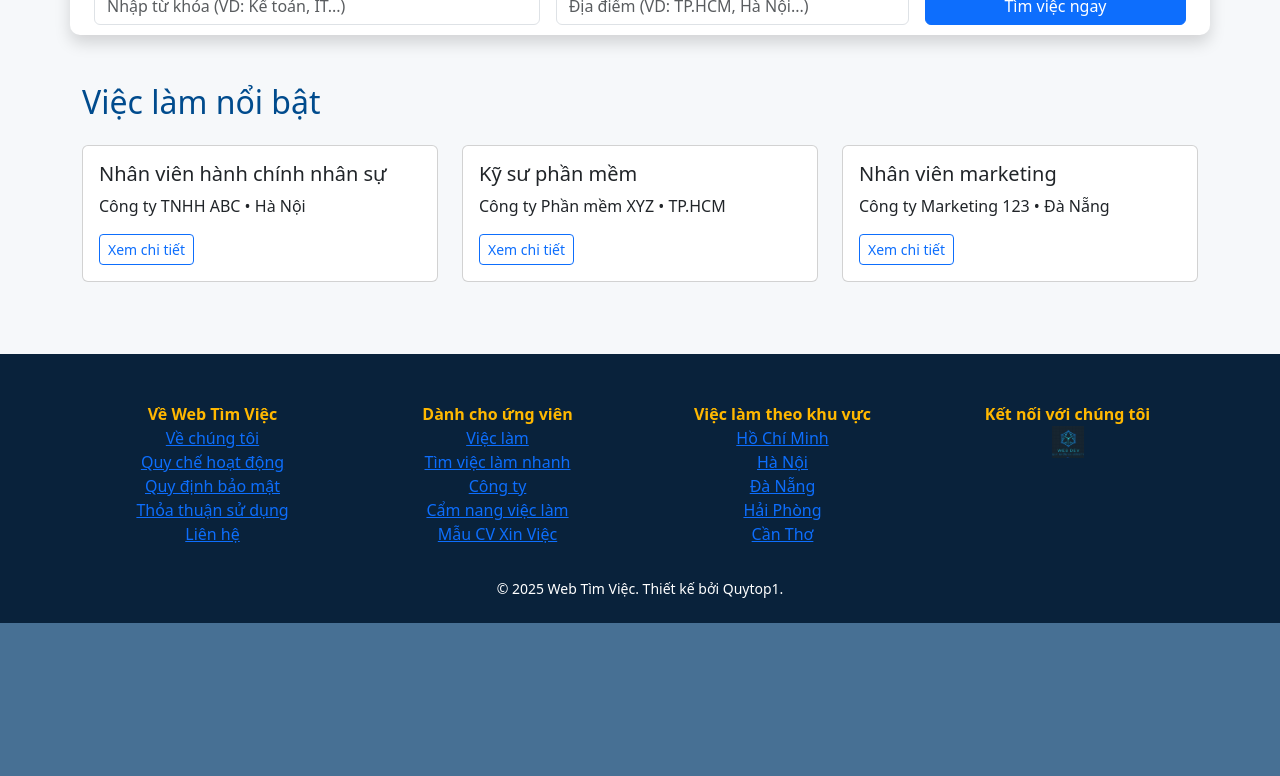
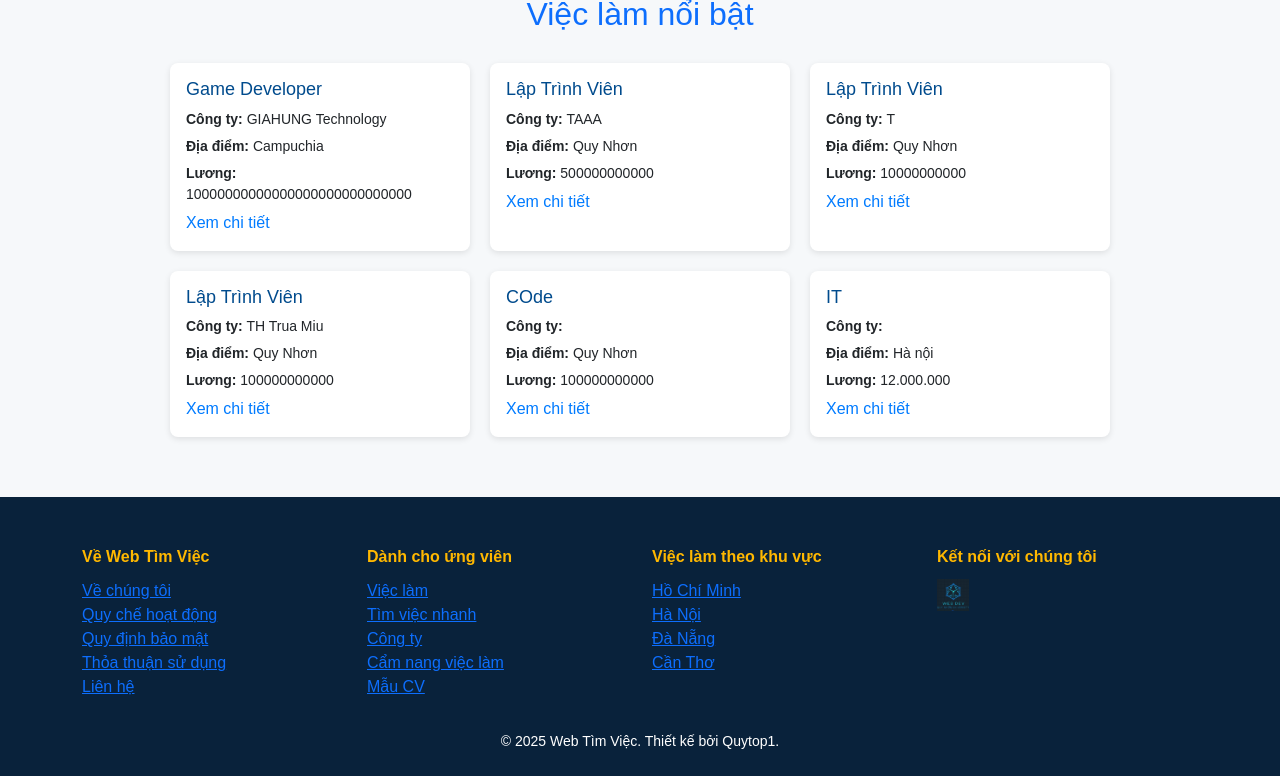
Before and after one commit to Rayzer123/Web_Find_Job, a PHP site: page / in a window 1280 px wide. Shown: the part 423-1199 px from the top of the page. Before the commit the page ends 1046 px from the top, so only its background shows below. Run offline with PHP 8.4, Linux system fonts and the light colour scheme; data comes from the database, SQL or seed files in the repository.

Commit message:
Add files via upload

```diff
--- a/SEARCHJOP/applicant/applicant_dashboard.php
+++ b/SEARCHJOP/applicant/applicant_dashboard.php
@@ -56,7 +56,7 @@ session_start();
                     <li><a class="dropdown-item" href="applicant_notifications.php"><i class="bi bi-bell me-2"></i> Thông báo việc làm</a></li>
                     <li><a class="dropdown-item" href="applicant_account.php"><i class="bi bi-person me-2"></i> Tài khoản</a></li>
                     <li><hr class="dropdown-divider"></li>
-                    <li><a class="dropdown-item text-danger" href="applicant_logout.php"><i class="bi bi-box-arrow-right me-2"></i> Đăng xuất</a></li>
+                    <li><a class="dropdown-item text-danger" href="../index.php"><i class="bi bi-box-arrow-right me-2"></i> Đăng xuất</a></li>
                 </ul>
             </li>
         </ul>
--- a/SEARCHJOP/applicant/applicant_job_detail.php
+++ b/SEARCHJOP/applicant/applicant_job_detail.php
@@ -4,6 +4,9 @@ session_start();
 // Kết nối CSDL
 include '../db_connect.php';
 
+// if(!isset($_SESSION['id'])){
+//     header("Location:../index.php");
+// }
 
 $employer_id = $_SESSION['employer_id'];
 
@@ -106,7 +109,7 @@ $rs_related = mysqli_query($conn, $sql_related);
                     <li><a class="dropdown-item" href="applicant_applied.php"><i class="bi bi-send me-2"></i> Việc đã ứng tuyển</a></li>
                     <li><a class="dropdown-item" href="applicant_notifications.php"><i class="bi bi-bell me-2"></i> Thông báo việc làm</a></li>
                     <li><hr class="dropdown-divider"></li>
-                    <li><a class="dropdown-item text-danger" href="applicant_logout.php"><i class="bi bi-box-arrow-right me-2"></i> Đăng xuất</a></li>
+                    <li><a class="dropdown-item text-danger" href="../index.php"><i class="bi bi-box-arrow-right me-2"></i> Đăng xuất</a></li>
                 </ul>
             </li>
         </ul>
--- a/SEARCHJOP/employer/employer_alerts.php
+++ b/SEARCHJOP/employer/employer_alerts.php
@@ -47,7 +47,6 @@ if (!isset($_SESSION['employer_id'])) header('Location: employer_login.php');
                 <a class="nav-link" href="employer_jobs.php"><i class="bi bi-briefcase"></i> Công việc của tôi</a>
                 <a class="nav-link" href="employer_post_job.php"><i class="bi bi-plus-square"></i> Đăng Tuyển dụng</a>
                 <div class="ps-2 pt-2 pb-1 text-secondary small">Ứng viên của tôi</div>
-                <a class="nav-link" href="employer_search.php"><i class="bi bi-search"></i> Tìm kiếm tài năng</a>
                 <a class="nav-link" href="employer_applicants.php"><i class="bi bi-envelope"></i> Thư xin việc đã nhận</a>
                 <a class="nav-link" href="employer_saved.php"><i class="bi bi-bookmark"></i> Tài năng đã lưu</a>
                 <a class="nav-link active" href="employer_alerts.php"><i class="bi bi-bell"></i> Quản lý tìm kiếm tài năng</a>
--- a/SEARCHJOP/employer/employer_applicants.php
+++ b/SEARCHJOP/employer/employer_applicants.php
@@ -90,7 +90,6 @@ $result = $stmt->get_result();
                 <a class="nav-link" href="employer_jobs.php"><i class="bi bi-briefcase"></i> Công việc của tôi</a>
                 <a class="nav-link" href="employer_post_job.php"><i class="bi bi-plus-square"></i> Đăng Tuyển dụng</a>
                 <div class="ps-2 pt-2 pb-1 text-secondary small">Ứng viên của tôi</div>
-                <a class="nav-link" href="employer_search.php"><i class="bi bi-search"></i> Tìm kiếm tài năng</a>
                 <a class="nav-link active" href="employer_applicants.php"><i class="bi bi-envelope"></i> Thư xin việc đã nhận</a>
                 <a class="nav-link" href="employer_saved.php"><i class="bi bi-bookmark"></i> Tài năng đã lưu</a>
                 <a class="nav-link" href="employer_alerts.php"><i class="bi bi-bell"></i> Quản lý tìm kiếm tài năng</a>
--- a/SEARCHJOP/employer/employer_dashboard.php
+++ b/SEARCHJOP/employer/employer_dashboard.php
@@ -60,7 +60,6 @@ if(!isset($_SESSION['employer_id'])) header('Location: employer_login.php');
                 <a class="nav-link" href="employer_jobs.php"><i class="bi bi-briefcase"></i> Công việc của tôi</a>
                 <a class="nav-link" href="employer_post_job.php"><i class="bi bi-plus-square"></i> Đăng Tuyển dụng</a>
                 <div class="ps-2 pt-2 pb-1 text-secondary small">Ứng viên của tôi</div>
-                <a class="nav-link" href="employer_search.php"><i class="bi bi-search"></i> Tìm kiếm tài năng</a>
                 <a class="nav-link" href="employer_applicants.php"><i class="bi bi-envelope"></i> Thư xin việc đã nhận</a>
                 <a class="nav-link" href="employer_saved.php"><i class="bi bi-bookmark"></i> Tài năng đã lưu</a>
                 <a class="nav-link" href="employer_alerts.php"><i class="bi bi-bell"></i> Quản lý tìm kiếm tài năng</a>
--- a/SEARCHJOP/employer/employer_handbook.php
+++ b/SEARCHJOP/employer/employer_handbook.php
@@ -128,7 +128,6 @@ if (!isset($_SESSION['employer_id'])) {
                     <a class="nav-link" href="employer_jobs.php"><i class="bi bi-briefcase"></i> Công việc của tôi</a>
                     <a class="nav-link" href="employer_post_job.php"><i class="bi bi-plus-square"></i> Đăng Tuyển dụng</a>
                     <div class="ps-2 pt-2 pb-1 text-secondary small">Ứng viên của tôi</div>
-                    <a class="nav-link" href="employer_search.php"><i class="bi bi-search"></i> Tìm kiếm tài năng</a>
                     <a class="nav-link" href="employer_applicants.php"><i class="bi bi-envelope"></i> Thư xin việc đã nhận</a>
                     <a class="nav-link" href="employer_saved.php"><i class="bi bi-bookmark"></i> Tài năng đã lưu</a>
                     <a class="nav-link" href="employer_alerts.php"><i class="bi bi-bell"></i> Quản lý tìm kiếm tài năng</a>
--- a/SEARCHJOP/employer/employer_help.php
+++ b/SEARCHJOP/employer/employer_help.php
@@ -109,7 +109,6 @@ if (!isset($_SESSION['employer_id'])) {
                     <a class="nav-link" href="employer_jobs.php"><i class="bi bi-briefcase"></i> Công việc của tôi</a>
                     <a class="nav-link" href="employer_post_job.php"><i class="bi bi-plus-square"></i> Đăng Tuyển dụng</a>
                     <div class="ps-2 pt-2 pb-1 text-secondary small">Ứng viên của tôi</div>
-                    <a class="nav-link" href="employer_search.php"><i class="bi bi-search"></i> Tìm kiếm tài năng</a>
                     <a class="nav-link" href="employer_applicants.php"><i class="bi bi-envelope"></i> Thư xin việc đã nhận</a>
                     <a class="nav-link" href="employer_saved.php"><i class="bi bi-bookmark"></i> Tài năng đã lưu</a>
                     <a class="nav-link" href="employer_alerts.php"><i class="bi bi-bell"></i> Quản lý tìm kiếm tài năng</a>
--- a/SEARCHJOP/employer/employer_interview.php
+++ b/SEARCHJOP/employer/employer_interview.php
@@ -115,7 +115,6 @@ if (!isset($_SESSION['employer_id'])) {
                     <a class="nav-link" href="employer_jobs.php"><i class="bi bi-briefcase"></i> Công việc của tôi</a>
                     <a class="nav-link" href="employer_post_job.php"><i class="bi bi-plus-square"></i> Đăng Tuyển dụng</a>
                     <div class="ps-2 pt-2 pb-1 text-secondary small">Ứng viên của tôi</div>
-                    <a class="nav-link" href="employer_search.php"><i class="bi bi-search"></i> Tìm kiếm tài năng</a>
                     <a class="nav-link" href="employer_applicants.php"><i class="bi bi-envelope"></i> Thư xin việc đã nhận</a>
                     <a class="nav-link" href="employer_saved.php"><i class="bi bi-bookmark"></i> Tài năng đã lưu</a>
                     <a class="nav-link" href="employer_alerts.php"><i class="bi bi-bell"></i> Quản lý tìm kiếm tài năng</a>
--- a/SEARCHJOP/employer/employer_interview_tips.php
+++ b/SEARCHJOP/employer/employer_interview_tips.php
@@ -115,7 +115,6 @@ if (!isset($_SESSION['employer_id'])) {
                     <a class="nav-link" href="employer_jobs.php"><i class="bi bi-briefcase"></i> Công việc của tôi</a>
                     <a class="nav-link" href="employer_post_job.php"><i class="bi bi-plus-square"></i> Đăng Tuyển dụng</a>
                     <div class="ps-2 pt-2 pb-1 text-secondary small">Ứng viên của tôi</div>
-                    <a class="nav-link" href="employer_search.php"><i class="bi bi-search"></i> Tìm kiếm tài năng</a>
                     <a class="nav-link" href="employer_applicants.php"><i class="bi bi-envelope"></i> Thư xin việc đã nhận</a>
                     <a class="nav-link" href="employer_saved.php"><i class="bi bi-bookmark"></i> Tài năng đã lưu</a>
                     <a class="nav-link" href="employer_alerts.php"><i class="bi bi-bell"></i> Quản lý tìm kiếm tài năng</a>
--- a/SEARCHJOP/employer/employer_post_job.php
+++ b/SEARCHJOP/employer/employer_post_job.php
@@ -102,7 +102,6 @@ if ($_SERVER["REQUEST_METHOD"] === "POST") {
                 <a class="nav-link" href="employer_jobs.php"><i class="bi bi-briefcase"></i> Công việc của tôi</a>
                 <a class="nav-link active" href="employer_post_job.php"><i class="bi bi-plus-square"></i> Đăng Tuyển dụng</a>
                 <div class="ps-2 pt-2 pb-1 text-secondary small">Ứng viên của tôi</div>
-                <a class="nav-link" href="employer_search.php"><i class="bi bi-search"></i> Tìm kiếm tài năng</a>
                 <a class="nav-link" href="employer_applicants.php"><i class="bi bi-envelope"></i> Thư xin việc đã nhận</a>
                 <a class="nav-link" href="employer_saved.php"><i class="bi bi-bookmark"></i> Tài năng đã lưu</a>
                 <a class="nav-link" href="employer_alerts.php"><i class="bi bi-bell"></i> Quản lý tìm kiếm tài năng</a>
--- a/SEARCHJOP/employer/employer_saved.php
+++ b/SEARCHJOP/employer/employer_saved.php
@@ -118,7 +118,6 @@ if (!isset($_SESSION['employer_id'])) {
                     <a class="nav-link" href="employer_jobs.php"><i class="bi bi-briefcase"></i> Công việc của tôi</a>
                     <a class="nav-link" href="employer_post_job.php"><i class="bi bi-plus-square"></i> Đăng Tuyển dụng</a>
                     <div class="ps-2 pt-2 pb-1 text-secondary small">Ứng viên của tôi</div>
-                    <a class="nav-link" href="employer_search.php"><i class="bi bi-search"></i> Tìm kiếm tài năng</a>
                     <a class="nav-link" href="employer_applicants.php"><i class="bi bi-envelope"></i> Thư xin việc đã nhận</a>
                     <a class="nav-link active" href="employer_saved.php"><i class="bi bi-bookmark"></i> Tài năng đã lưu</a>
                     <a class="nav-link" href="employer_alerts.php"><i class="bi bi-bell"></i> Quản lý tìm kiếm tài năng</a>
--- a/SEARCHJOP/employer/employer_settings.php
+++ b/SEARCHJOP/employer/employer_settings.php
@@ -128,7 +128,6 @@ if (!$logo_file || !file_exists('../img/logo/' . $logo_file)) {
                 <a class="nav-link" href="employer_jobs.php"><i class="bi bi-briefcase"></i> Công việc của tôi</a>
                 <a class="nav-link" href="employer_post_job.php"><i class="bi bi-plus-square"></i> Đăng Tuyển dụng</a>
                 <div class="ps-2 pt-2 pb-1 text-secondary small">Ứng viên của tôi</div>
-                <a class="nav-link" href="employer_search.php"><i class="bi bi-search"></i> Tìm kiếm tài năng</a>
                 <a class="nav-link" href="employer_applicants.php"><i class="bi bi-envelope"></i> Thư xin việc đã nhận</a>
                 <a class="nav-link" href="employer_saved.php"><i class="bi bi-bookmark"></i> Tài năng đã lưu</a>
                 <a class="nav-link" href="employer_alerts.php"><i class="bi bi-bell"></i> Quản lý tìm kiếm tài năng</a>
--- a/SEARCHJOP/index.php
+++ b/SEARCHJOP/index.php
@@ -1,17 +1,21 @@
+<?php
+// Kết nối database
+include 'db_connect.php';
 
-
+$sql = "SELECT * FROM jobs ORDER BY created_at DESC LIMIT 6";
+$result = mysqli_query($conn, $sql);
+?>
 <!DOCTYPE html>
 <html lang="vi">
 <head>
   <meta charset="UTF-8">
   <title>Trang chủ - Web Tìm Việc</title>
-    <!-- Bootstrap CSS CDN -->
   <link href="https://cdn.jsdelivr.net/npm/bootstrap@5.3.0/dist/css/bootstrap.min.css" rel="stylesheet">
   <style>
-        body { background: #f6f8fa; }
+    body { background: #f6f8fa; font-family: Arial; }
     .navbar { background: #004b8d; }
     .navbar-brand, .nav-link, .navbar-nav .nav-link.active { color: #fff !important; }
-        .navbar .dropdown-menu { min-width: 140px; }
+
     .hero-section {
       background: url('https://images.unsplash.com/photo-1515168833906-d2a3b82b2c98?auto=format&fit=crop&w=1350&q=80') no-repeat center;
       background-size: cover;
@@ -24,10 +28,8 @@
       top:0; left:0; right:0; bottom:0;
       background: rgba(0,75,141,0.55);
     }
-        .hero-content {
-            position: relative;
-            z-index: 1;
-        }
+    .hero-content { position: relative; z-index: 1; }
+
     .search-bar {
       background: #fff;
       border-radius: 10px;
@@ -37,11 +39,29 @@
       position: relative;
       z-index: 2;
     }
-        .job-list-title { color: #004b8d; }
-        .footer { background: #004b8d; color: #fff; text-align: center; padding: 24px 0; margin-top:40px;}
+
+    .job-list { display: flex; flex-wrap: wrap; gap: 20px; justify-content: center; margin-top: 30px; }
+    .job-card {
+      background: white;
+      border-radius: 8px;
+      box-shadow: 0 2px 6px rgba(0,0,0,0.1);
+      padding: 16px;
+      width: 300px;
+      transition: transform 0.2s ease-in-out;
+    }
+    .job-card:hover { transform: scale(1.02); }
+    .job-card h3 { font-size: 18px; color: #004b8d; }
+    .job-card p { margin-bottom: 6px; font-size: 14px; }
+    .job-card a { text-decoration: none; color: #007bff; }
+
+    .footer { background: #09223b; color: #fff; padding: 48px 0 24px 0; margin-top: 60px; }
+    .footer-title { color:#ffb800; font-weight:600; margin-bottom:10px; }
   </style>
+
+
 </head>
 <body>
+
 <!-- Navbar -->
 <nav class="navbar navbar-expand-lg">
   <div class="container">
@@ -55,8 +75,8 @@
         <li class="nav-item"><a class="nav-link active" href="index.php">Trang chủ</a></li>
         <li class="nav-item"><a class="nav-link" href="applicant_jobs.php">Việc làm</a></li>
         <li class="nav-item dropdown">
-          <a class="nav-link dropdown-toggle" href="#" id="dropdownUser" role="button" data-bs-toggle="dropdown" aria-expanded="false">Thành viên</a>
-          <ul class="dropdown-menu dropdown-menu-end" aria-labelledby="dropdownUser">
+          <a class="nav-link dropdown-toggle" href="#" id="dropdownUser" data-bs-toggle="dropdown">Thành viên</a>
+          <ul class="dropdown-menu dropdown-menu-end">
             <li><a class="dropdown-item" href="applicant/applicant_login.php">Ứng viên - Đăng nhập</a></li>
             <li><a class="dropdown-item" href="applicant/applicant_register.php">Ứng viên - Đăng ký</a></li>
             <li><hr class="dropdown-divider"></li>
@@ -70,15 +90,13 @@
 </nav>
 
 <!-- Hero Section -->
-<div class="hero-section position-relative mb-4">
+<section class="hero-section text-center">
   <div class="overlay"></div>
-    <div class="container hero-content text-center">
-        <h1 class="display-5 fw-bold mb-3">Tìm việc làm mơ ước của bạn</h1>
-        <p class="lead mb-4">Hàng ngàn cơ hội việc làm từ các công ty hàng đầu Việt Nam</p>
-        <a href="./applicant/applicant_jobs.php" class="btn btn-primary btn-lg me-2">Tìm việc ngay</a>
-        <a href="./employer/employer_register.php" class="btn btn-outline-light btn-lg ms-2">Đăng tin tuyển dụng</a>
+  <div class="container hero-content">
+    <h1 class="display-5 fw-bold">Tìm việc làm phù hợp với bạn</h1>
+    <p class="lead">Cơ hội nghề nghiệp chất lượng cao từ các nhà tuyển dụng uy tín</p>
   </div>
-</div>
+</section>
 
 <!-- Search Bar -->
 <div class="container search-bar shadow">
@@ -95,47 +113,28 @@
     </form>
 </div>
 
-<!-- Danh sách việc làm nổi bật -->
+<!-- Job List -->
 <div class="container mt-5">
-    <h2 class="mb-4 job-list-title">Việc làm nổi bật</h2>
-    <div class="row">
-        <!-- Demo dữ liệu tĩnh; thay vòng lặp PHP nếu có DB -->
-        <div class="col-md-4">
-          <div class="card mb-4">
-            <div class="card-body">
-              <h5 class="card-title">Nhân viên hành chính nhân sự</h5>
-              <p class="card-text">Công ty TNHH ABC • Hà Nội</p>
-              <a href="applicant/applicant_job_detail.php?id=1" class="btn btn-outline-primary btn-sm">Xem chi tiết</a>
+  <h2 class="text-center mb-4 text-primary">Việc làm nổi bật</h2>
+  <div class="job-list">
+    <?php while($row = mysqli_fetch_assoc($result)) { ?>
+      <div class="job-card">
+        <h3><?php echo $row['title']; ?></h3>
+        <p><strong>Công ty:</strong> <?php echo $row['company_name']; ?></p>
+        <p><strong>Địa điểm:</strong> <?php echo $row['location']; ?></p>
+        <p><strong>Lương:</strong> <?php echo $row['salary']; ?></p>
+        <a href=".\applicant\applicant_job_detail.php?id=<?php echo $row['id']; ?>">Xem chi tiết</a>
       </div>
-          </div>
-        </div>
-        <div class="col-md-4">
-          <div class="card mb-4">
-            <div class="card-body">
-              <h5 class="card-title">Kỹ sư phần mềm</h5>
-              <p class="card-text">Công ty Phần mềm XYZ • TP.HCM</p>
-              <a href="applicant/applicant_job_detail.php?id=2" class="btn btn-outline-primary btn-sm">Xem chi tiết</a>
-            </div>
-          </div>
-        </div>
-        <div class="col-md-4">
-          <div class="card mb-4">
-            <div class="card-body">
-              <h5 class="card-title">Nhân viên marketing</h5>
-              <p class="card-text">Công ty Marketing 123 • Đà Nẵng</p>
-              <a href="applicant/applicant_job_detail.php?id=3" class="btn btn-outline-primary btn-sm">Xem chi tiết</a>
-            </div>
-          </div>
-        </div>
-        <!-- Kết thúc mẫu -->
+    <?php } ?>
   </div>
 </div>
 
 <!-- Footer -->
-<div class="footer mt-5" style="background: #09223b; color: #fff; padding: 48px 0 24px 0;">
+<div class="footer">
   <div class="container">
     <div class="row">
-      <div class="col-md-3"><div class="footer-title" style="color:#ffb800;font-weight:600;">Về Web Tìm Việc</div>
+      <div class="col-md-3">
+        <div class="footer-title">Về Web Tìm Việc</div>
         <ul class="list-unstyled">
           <li><a href="#">Về chúng tôi</a></li>
           <li><a href="#">Quy chế hoạt động</a></li>
@@ -144,38 +143,40 @@
           <li><a href="#">Liên hệ</a></li>
         </ul>
       </div>
-      <div class="col-md-3"><div class="footer-title" style="color:#ffb800;font-weight:600;">Dành cho ứng viên</div>
+      <div class="col-md-3">
+        <div class="footer-title">Dành cho ứng viên</div>
         <ul class="list-unstyled">
           <li><a href="#">Việc làm</a></li>
-          <li><a href="#">Tìm việc làm nhanh</a></li>
+          <li><a href="#">Tìm việc nhanh</a></li>
           <li><a href="#">Công ty</a></li>
           <li><a href="#">Cẩm nang việc làm</a></li>
-          <li><a href="#">Mẫu CV Xin Việc</a></li>
+          <li><a href="#">Mẫu CV</a></li>
         </ul>
       </div>
-      <div class="col-md-3"><div class="footer-title" style="color:#ffb800;font-weight:600;">Việc làm theo khu vực</div>
+      <div class="col-md-3">
+        <div class="footer-title">Việc làm theo khu vực</div>
         <ul class="list-unstyled">
           <li><a href="#">Hồ Chí Minh</a></li>
           <li><a href="#">Hà Nội</a></li>
           <li><a href="#">Đà Nẵng</a></li>
-          <li><a href="#">Hải Phòng</a></li>
           <li><a href="#">Cần Thơ</a></li>
         </ul>
       </div>
-      <div class="col-md-3"><div class="footer-title" style="color:#ffb800;font-weight:600;">Kết nối với chúng tôi</div>
-        <div class="mb-2"><img src="../assets/logoweb.jpg" height="32" alt=""></div>
-        <div>
-          <a href="#"><i class="bi bi-facebook me-1"></i></a>
-          <a href="#"><i class="bi bi-youtube me-1"></i></a>
-          <a href="#"><i class="bi bi-linkedin me-1"></i></a>
+      <div class="col-md-3">
+        <div class="footer-title">Kết nối với chúng tôi</div>
+        <p><img src="../assets/logoweb.jpg" height="32" alt=""></p>
+        <p>
+          <a href="#"><i class="bi bi-facebook me-2"></i></a>
+          <a href="#"><i class="bi bi-youtube me-2"></i></a>
+          <a href="#"><i class="bi bi-linkedin me-2"></i></a>
           <a href="#"><i class="bi bi-tiktok"></i></a>
-        </div>
+        </p>
       </div>
     </div>
     <div class="text-center mt-3 small">© <?= date("Y") ?> Web Tìm Việc. Thiết kế bởi Quytop1.</div>
   </div>
 </div>
-<!-- Bootstrap JS -->
+
 <script src="https://cdn.jsdelivr.net/npm/bootstrap@5.3.0/dist/js/bootstrap.bundle.min.js"></script>
 </body>
 </html>
```
Also changed, not shown: SEARCHJOP/employer/employer_jobs.php (+109 -166 lines), SEARCHJOP/employer/employer_organization.php (+8 -9 lines), SEARCHJOP/img/logo/logo_3_1752071693.jpg (added). Lines whose indentation alone changed are shown as unchanged.
